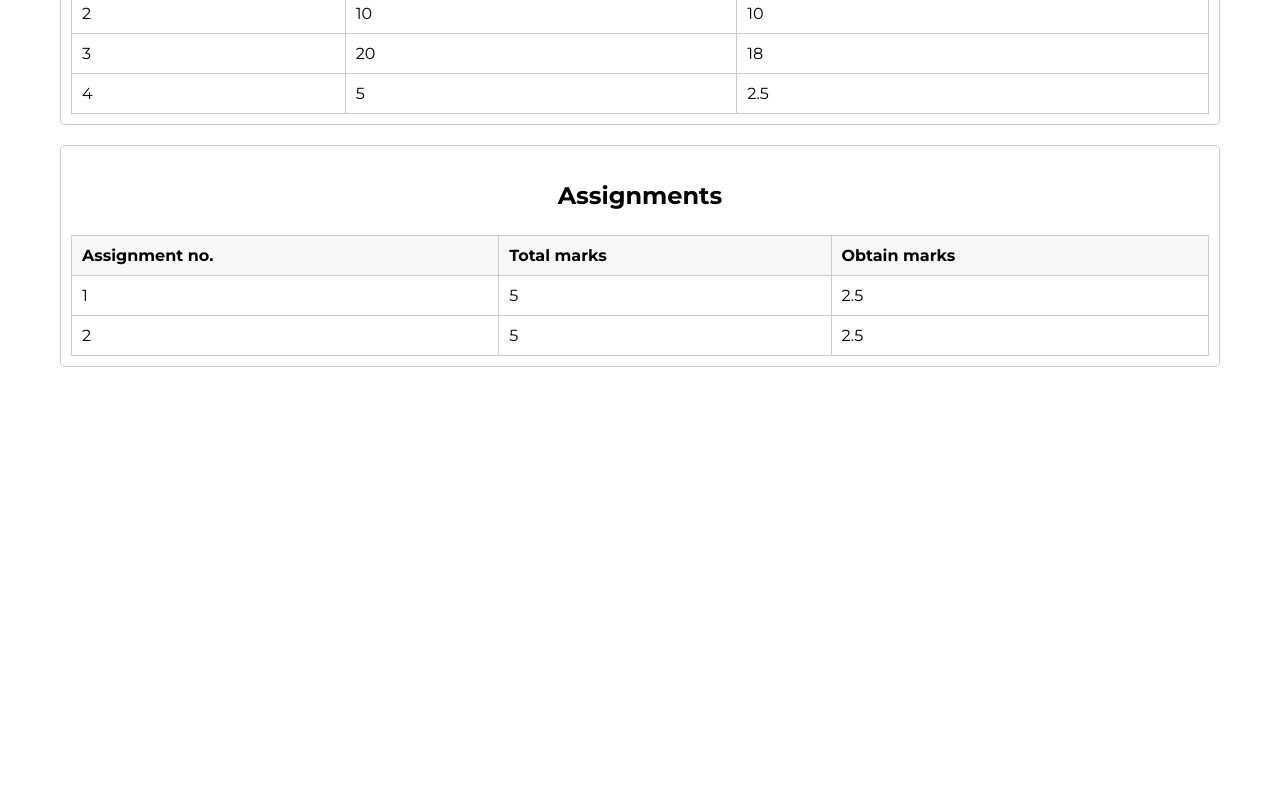
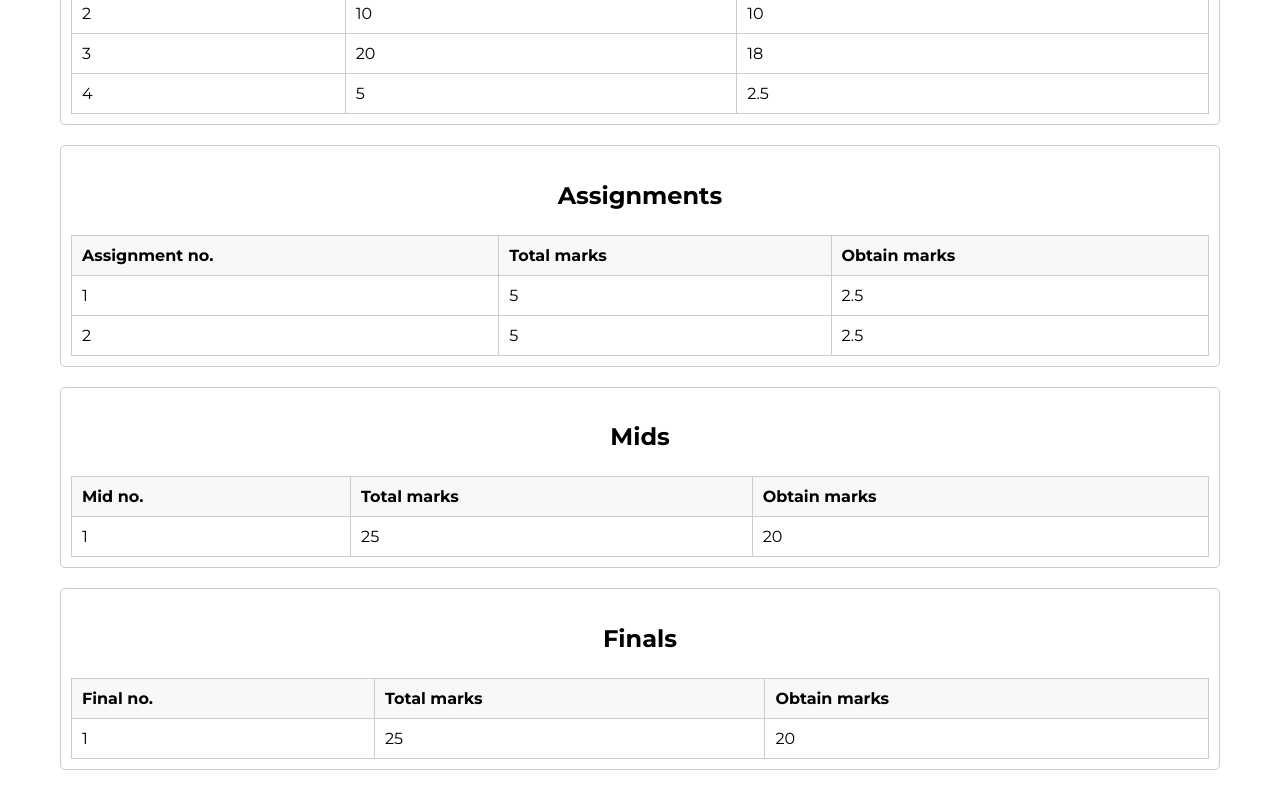
Before and after one commit to ZohaMobin/gutech-studentportal, a React (Create React App) app: page / in a window 1280 px wide. Shown: the part 375-1175 px from the top of the page. Before the commit the page ends 800 px from the top, so only its background shows below. Built offline with nearby package versions, Linux system fonts and the light colour scheme.

Commit message:
mids and finals edit

```diff
--- a/src/Pages/Grading/Grading.jsx
+++ b/src/Pages/Grading/Grading.jsx
@@ -20,6 +20,14 @@ const Gradings = () => {
     { assignmentno: 2, totalmarks: 5, obtainmarks: 2.5 },
 
   ];
+  const mids = [
+    { midno: 1, totalmarks: 25, obtainmarks: 20 },
+
+  ];
+  const final = [
+    { finalno: 1, totalmarks: 25, obtainmarks: 20 },
+
+  ]
 
   return (
     <div className="app">
@@ -57,9 +65,20 @@ const Gradings = () => {
           data={assignments}
           columns={["Assignment no.", "Total marks", "Obtain marks"]}
         />
+        <Table
+          title="Mids"
+          data={mids}
+          columns={["Mid no.", "Total marks", "Obtain marks"]}
+        />
+        <Table
+          title="Finals"
+          data={final}
+          columns={["Final no.", "Total marks", "Obtain marks"]}
+        />
       </main>
     </div>
   );
 };
 
+
 export default Gradings;
```
